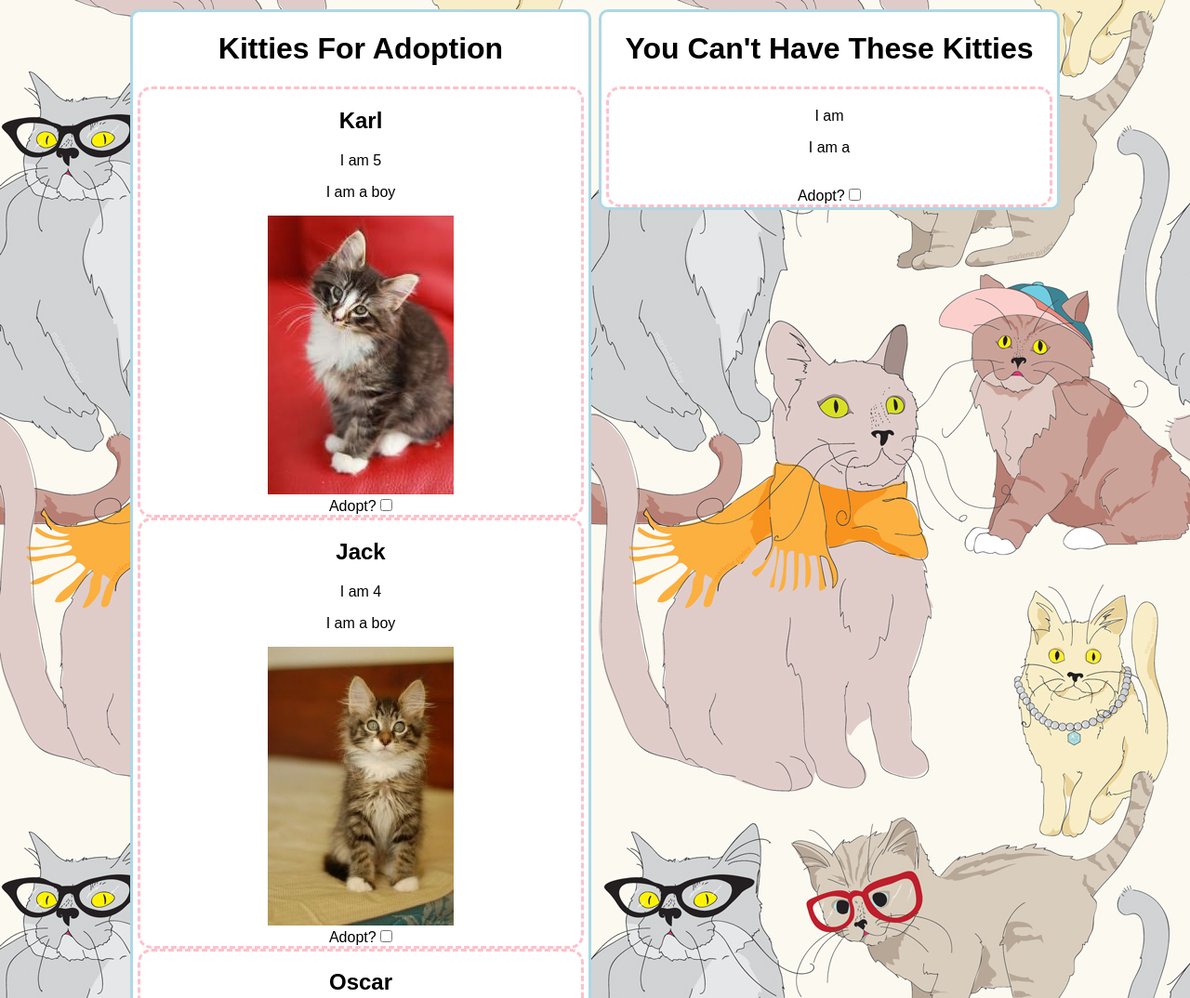
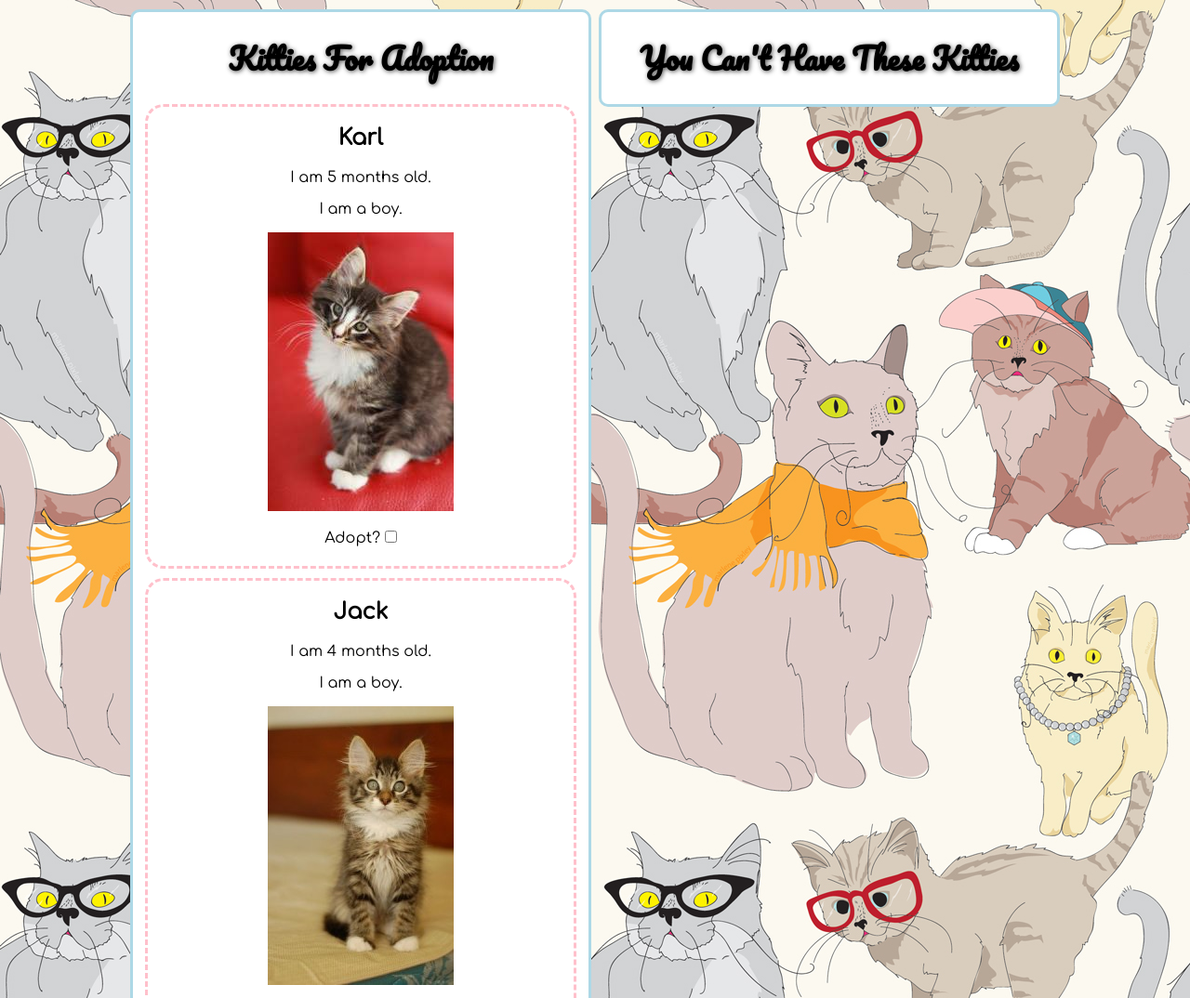
Before and after one commit to whcarter3/Kitty-Adoption, a plain HTML site: page kitties-starter-app/index.html in a window 1280 px wide. Shown: the top 1074 px of the page at 93% size. Drawn offline with Linux system fonts and the light colour scheme.

Commit message:
Got all logic to work on both containers/Added fonts & background shadows

```diff
--- a/kitties-starter-app/css/style.css
+++ b/kitties-starter-app/css/style.css
@@ -1,4 +1,6 @@
 /*@import a Google Font here!*/
+@import url(http://fonts.googleapis.com/css?family=Pacifico);
+@import url(http://fonts.googleapis.com/css?family=Comfortaa);
 
 body {
 	background-image: url("../images/background.png");
@@ -13,7 +15,9 @@ body {
 
 .dashed {
 	border: 3px dashed pink;
-	border-radius: 15px;
+	border-radius: 20px;
+	margin: 10px 8px;
+	padding-bottom: 5px;
 }
 
 .left-container {
@@ -35,5 +39,14 @@ body {
 
 
 h1 {
+	font-family: 'Pacifico', cursive;
+	text-shadow: 1px 1px 5px #555;
+}
 
+h2 {
+	font-family: 'Comfortaa', cursive;
 }
+
+p {
+	font-family: 'Comfortaa', cursive;
+}
--- a/kitties-starter-app/index.html
+++ b/kitties-starter-app/index.html
@@ -23,24 +23,24 @@
 			<div id="container">
 				<div class="left-container">
 					<h1>Kitties For Adoption</h1>
-					<div class="dashed" ng-repeat="cat in kitty.adoptTheseCats()">
+					<div class="dashed" ng-repeat="cat in kitty.kittyPen | filter:{adopted: false}">
+						<h2>{{cat.catName}}</h2>
+						<p>I am {{cat.monthsOld}} months old.</p>
+						<p>I am a {{cat.gender}}.</p>
+						<img src="{{cat.image}}"><br>
+						<p>Adopt? <input class="checkbox" type="checkbox" ng-model="cat.adopted"></input></p>
+					</div>
+				</div><div class="right-container">
+					<h1>You Can't Have These Kitties</h1>
+					<div class="dashed" ng-repeat="cat in kitty.kittyPen | filter:{adopted: true}">
 						<h2>{{cat.catName}}</h2>
 						<p>I am {{cat.monthsOld}}</p>
 						<p>I am a {{cat.gender}}</p>
 						<img src="{{cat.image}}"><br>
-						Adopt? <input class="checkbox" type="checkbox" ng-model="cat.adopted"></input>
+						<p>Adopt? <input class="checkbox" type="checkbox" ng-model="cat.adopted"></input></p>
 					</div>
 				</div>
-				<div class="right-container" ng-repeat:"cat in kitty.cantHaveTheseCats()">
-					<h1>You Can't Have These Kitties</h1>
-					<div class="dashed">
-						<h2>{{cat.catName}}</h2>
-						<p>I am {{cat.monthsOld}}</p>
-						<p>I am a {{cat.gender}}</p>
-						<img src="{{cat.image}}"><br>
-						Adopt? <input class="checkbox" type="checkbox" ng-model="cat.adopted"></input>
-					</div>
-				</div>
+
 			</div>
 		</main>
 	</body>
```
